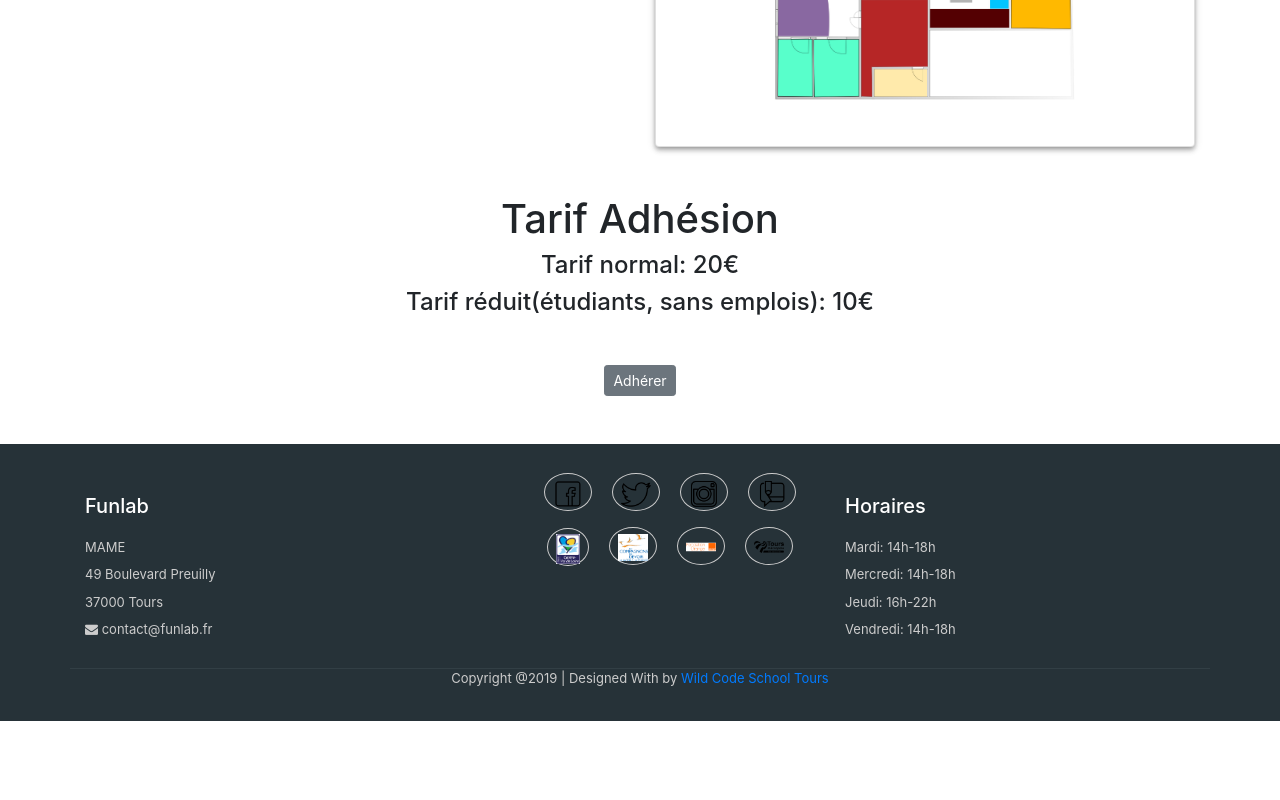
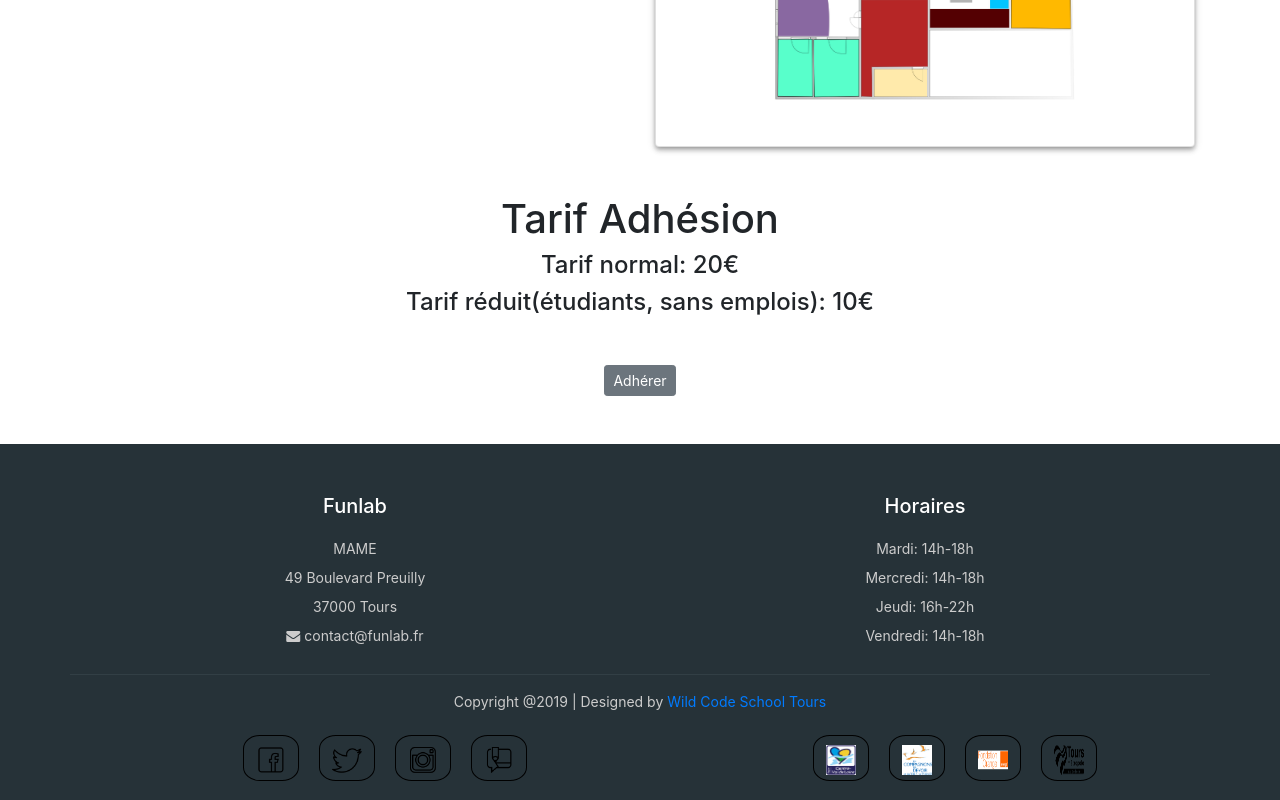
Before and after one commit to musloda/fablab-tours, an Angular app: page / in a window 1280 px wide. Shown: the part 2019-2819 px from the top of the page. Before the commit the page ends 2740 px from the top, so only its background shows below. Built offline with nearby package versions, Linux system fonts and the light colour scheme; what ngx-openlayers would draw is missing.

Commit message:
changement systeme grid

```diff
--- a/src/app/footer/footer.component.css
+++ b/src/app/footer/footer.component.css
@@ -1,36 +1,44 @@
-/*footer*/
-.col_white_amrc { color:#FFF;}
-footer { width:100%; background-color:#263238; min-height:250px; padding:10px 0px 25px 0px ;}
-.pt2 { padding-top:40px ; margin-bottom:20px ;}
-footer p { font-size:13px; color:#CCC; padding-bottom:0px; margin-bottom:8px;}
-.mb10 { padding-bottom:15px ;}
-.footer_ul_amrc { margin:0px ; list-style-type:none ; font-size:14px; padding:0px 0px 10px 0px ; }
-.footer_ul_amrc li {padding:0px 0px 5px 0px;}
-.footer_ul_amrc li a{ color:#CCC;}
-.footer_ul_amrc li a:hover{ color:#fff; text-decoration:none;}
-.fleft { float:left;}
-.padding-right { padding-right:10px; }
-
-.footer_ul2_amrc {margin:0px; list-style-type:none; padding:0px;}
-.footer_ul2_amrc li p { display:table; }
-.footer_ul2_amrc li a:hover { text-decoration:none;}
-.footer_ul2_amrc li i { margin-top:5px;}
-
-.bottom_border { border-bottom:1px solid #323f45; padding-bottom:20px;}
-.foote_bottom_ul_amrc {
-	list-style-type:none;
-	padding:0px;
-	display:table;
-	margin-top: 10px;
-	margin-right: auto;
-	margin-bottom: 10px;
-	margin-left: auto;
+.col_white_amrc {
+  color: #FFF;
+  text-align: center;
 }
-.foote_bottom_ul_amrc li { display:inline;}
-.foote_bottom_ul_amrc li a { color:#999; margin:0 12px;}
-
-.social_footer_ul { display:table; margin:15px auto 0 auto; list-style-type:none;  }
-.social_footer_ul li { padding-left:20px; padding-top:10px; float:left; }
-.social_footer_ul li a { color:#CCC; border:1px solid #CCC; padding:8px;border-radius:50%;}
-.social_footer_ul li i {  width:20px; height:20px; text-align:center; max-width: 50px; max-height: 50px;}
-img { max-width: 30px; max-height: 30px;}
+footer {
+  width:100%;
+  background-color: #263238;
+  min-height: 250px;
+  padding: 10px 0px 25px 0px;
+}
+.pt2 {
+  padding-top: 40px;
+  margin-bottom: 20px;
+}
+footer p {
+  font-size: 14px;
+  color: #CCC;
+  padding-bottom: 0px;
+  margin-bottom: 8px;
+  text-align: center;
+}
+.bottom_border {
+  border-bottom: 1px solid #323f45;
+  padding-bottom: 20px;
+}
+.social_footer_ul {
+  display: table;
+  margin: 15px auto 0 auto;
+  list-style-type: none;
+}
+.social_footer_ul li {
+  padding-left: 20px;
+  padding-top: 10px;
+  float: left;
+}
+.social_footer_ul li a {
+  border: 1px solid #000;
+  padding: 12px;
+  border-radius: 30%;
+}
+.social_footer_ul li img {
+  width: 30px;
+  height: 30px;
+}
--- a/src/app/footer/footer.component.html
+++ b/src/app/footer/footer.component.html
@@ -1,45 +1,43 @@
-<!--footer starts from here-->
+<!--Debut footer-->
 <footer class="footer">
     <div class="container bottom_border">
         <div class="row">
-            <div class=" col-sm-4 col-md col-sm-4  col-12 col">
-                <h5 class="headin5_amrc col_white_amrc pt2"> Funlab </h5>
-      <!--headin5_amrc-->
+<!--Debut Adresse-->
+            <div class="col-sm-4 col-md col-sm-4  col-12 col">
+                <h5 class="col_white_amrc pt2"> Funlab </h5>
                 <p> MAME </p>
                 <p> 49 Boulevard Preuilly </p>
                 <p> 37000 Tours </p>
                 <p><i class="fa fa-envelope"></i> contact@funlab.fr  </p>
             </div>
-
-            <div class=" col-sm-4 col-md  col-6 col">
-          <!--headin5_amrc-->
+<!--Debut Horaires-->
+            <div class="col-sm-4 col-md col-sm-4  col-12 col">
+                <h5 class="col_white_amrc pt2">Horaires</h5>
+                <p> Mardi: 14h-18h </p>
+                <p> Mercredi: 14h-18h </p>
+                <p> Jeudi: 16h-22h </p>
+                <p> Vendredi: 14h-18h </p>
+            </div>
+        </div>
+    </div>
+    <div class="container">
+<!--Debut Copyright-->
+        <p class="text-center mt-3">Copyright @2019 | Designed by <a href="https://wildcodeschool.fr/tours/" target="_blank">Wild Code School Tours</a></p>
+<!--Debut reseaux sociaux-->
+        <div class="row">
         <ul class="social_footer_ul">
             <li><a href="https://www.facebook.com/FablabTourangeau/" target="_blank"><img src="../../assets/images/icons_footer/facebook.png" alt="facebook"></a></li>
             <li><a href="https://twitter.com/lefunlab/" target="_blank"><img src="../../assets/images/icons_footer/twiter.png" alt="twitter"></a></li>
             <li><a href="https://www.instagram.com/funlab_tours/" target="_blank"><img src="../../assets/images/icons_footer/insta.png" alt="instagram"></a></li>
             <li><a href="http://funlab.fr/category/actusblog/" target="_blank"><img src="../../assets/images/icons_footer/blog.png" alt="blog"></a></li>
         </ul>
+<!--Debut partenaires-->
         <ul class="social_footer_ul">
             <li><a href="http://www.regioncentre-valdeloire.fr/accueil.html" target="_blank"><img src="../../assets/images/icons_footer/region-centre-val-de-loire.jpg" alt="region-centre-val-de-loire"></a></li>
             <li><a href="https://www.compagnons-du-devoir.com/" target="_blank"><img src="../../assets/images/icons_footer/cdd.png" alt="compagnons-du-devoir"></a></li>
             <li><a href="https://www.fondationorange.com/" target="_blank"><img src="../../assets/images/icons_footer/logo_fondation-orange.png" alt="fondationOrange"></a></li>
             <li><a href="http://tours-metropole.fr/" target="_blank"><img src="../../assets/images/icons_footer/tours-metropole.png" alt="tours-metropole"></a></li>
         </ul>
-        <!--social_footer_ul ends here-->
-            </div>
-
-            <div class=" col-sm-4 col-md  col-12 col">
-                <h5 class="headin5_amrc col_white_amrc pt2">Horaires</h5>
-                <!--headin5_amrc ends here-->
-                <p> Mardi: 14h-18h </p>
-                <p> Mercredi: 14h-18h </p>
-                <p> Jeudi: 16h-22h </p>
-                <p> Vendredi: 14h-18h </p>
-                <!--footer_ul2_amrc ends here-->
     </div>
   </div>
-    </div>
-
-    <p class="text-center">Copyright @2019 | Designed With by <a href="https://wildcodeschool.fr/tours/" target="_blank">Wild Code School Tours</a></p>
-
 </footer>
```
Lines whose indentation alone changed are shown as unchanged.
